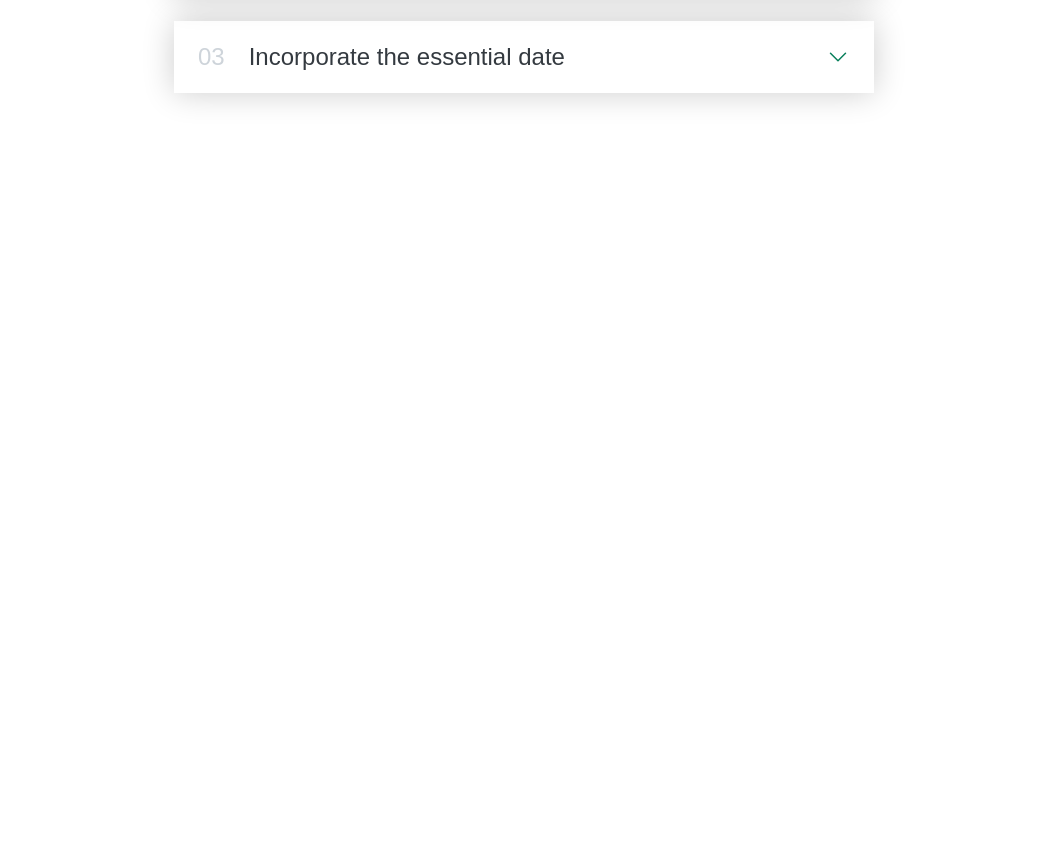
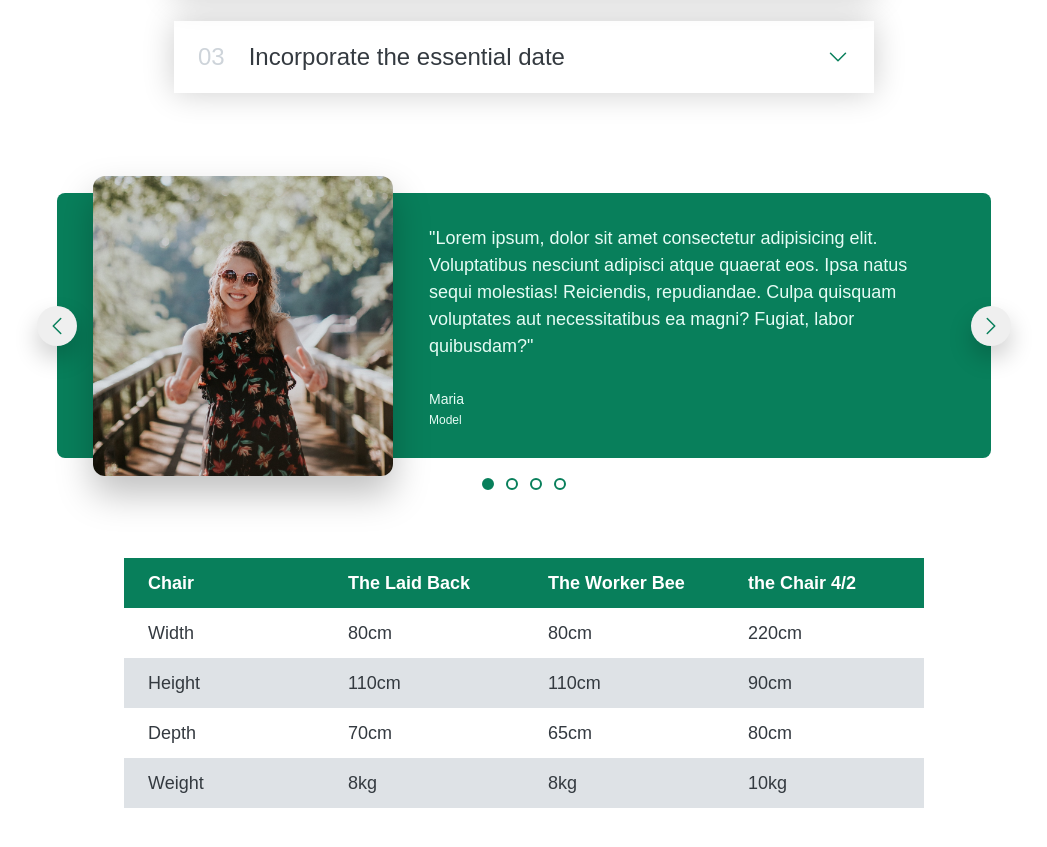
Before and after one commit to 110812055/html_project, a plain HTML site: page 01-accordion-starter.html in a window 1280 px wide. Shown: the part 511-1358 px from the top of the page, without its empty margins (116-1163 px from the left). Before the commit the page ends 800 px from the top, so only its background shows below. Drawn offline with Linux system fonts and the light colour scheme; a web font is replaced by a local one.

Commit message:
第三版

```diff
--- a/01-accordion-starter.html
+++ b/01-accordion-starter.html
@@ -100,6 +100,136 @@
         color: #343a40;
         line-height: 1;
       }
+
+      .carousel {
+        background-color: #087f5b;
+        width: 800px;
+        margin: 100px auto;
+        padding: 32px;
+        padding-left: 86px;
+        padding-right: 48px;
+        color: #e6fcf5;
+        border-radius: 8px;
+        position: relative;
+
+        /* FLEX */
+        display: flex;
+        align-items: center;
+        justify-content: center;
+        gap: 86px;
+      }
+
+      img {
+        height: 200px;
+        transform: scale(1.5);
+        border-radius: 8px;
+        box-shadow: 0 12px 24px rgba(0, 0, 0, 0.25);
+      }
+
+      .btn {
+        width: 40px;
+        height: 40px;
+        position: absolute;
+        border-radius: 50%;
+        border: none;
+        display: flex;
+        justify-content: center;
+        align-items: center;
+      }
+
+      .btn-icon {
+        stroke: #087f5b;
+        width: 24px;
+        height: 24px;
+      }
+
+      .btn-left {
+        left: 0;
+        top: 50%;
+        transform: translate(-50%, -50%);
+        box-shadow: 0 12px 24px rgba(0, 0, 0, 0.2);
+      }
+
+      .btn-right {
+        right: 0;
+        top: 50%;
+        transform: translate(50%, -50%);
+        box-shadow: 0 12px 24px rgba(0, 0, 0, 0.2);
+      }
+
+      .quote-text {
+        font-size: 18px;
+        font-weight: 500;
+        line-height: 1.5;
+        margin-bottom: 32px;
+      }
+
+      .quote-author {
+        font-size: 14px;
+        margin-bottom: 8px;
+      }
+
+      .quote-job {
+        font-size: 12px;
+      }
+
+      .dots {
+        position: absolute;
+        left: 50%;
+        bottom: 0;
+        transform: translate(-50%, 32px);
+        display: flex;
+        gap: 12px;
+      }
+
+      .dot {
+        height: 12px;
+        width: 12px;
+        background-color: #fff;
+        border: 2px solid #087f5b;
+        border-radius: 50%;
+      }
+
+      .dot-fill {
+        background-color: #087f5b;
+      }
+
+      body {
+        font-family: "Amaranth", sans-serif;
+        color: #343a40;
+        line-height: 1;
+      }
+
+      /* TABLE */
+      table {
+        width: 800px;
+        margin: 100px auto;
+        /* border: 1px solid #343a40; */
+        font-size: 18px;
+        border-collapse: collapse;
+      }
+
+      th,
+      td {
+        /* border: 1px solid #343a40; */
+        text-align: left;
+        padding: 16px 24px;
+        width: 25%;
+      }
+
+      th {
+        background-color: #087f5b;
+        color: #fff;
+      }
+
+      tbody tr:nth-child(odd){
+        background-color: #f8f9fa;
+      }
+
+      tbody tr:nth-child(odd){
+        background-color: #dee2e6;
+      }
+
     </style>
   </head>
   <body>
@@ -203,5 +333,98 @@
         </div>
       </div>
     </div>
+
+    <div class="carousel">
+      <img src="maria.jpg" alt="Maria" />
+      <blockquote class="quote">
+        <p class="quote-text">
+          "Lorem ipsum, dolor sit amet consectetur adipisicing elit.
+          Voluptatibus nesciunt adipisci atque quaerat eos. Ipsa natus sequi
+          molestias! Reiciendis, repudiandae. Culpa quisquam voluptates aut
+          necessitatibus ea magni? Fugiat, labor quibusdam?"
+        </p>
+        <p class="quote-author">Maria</p>
+        <p class="quote-job">Model</p>
+      </blockquote>
+      <button class="btn btn-left">
+        <svg
+          xmlns="http://www.w3.org/2000/svg"
+          fill="none"
+          viewBox="0 0 24 24"
+          stroke-width="1.5"
+          stroke="currentColor"
+          class="btn-icon"
+        >
+          <path
+            stroke-linecap="round"
+            stroke-linejoin="round"
+            d="M15.75 19.5L8.25 12l7.5-7.5"
+          />
+        </svg>
+      </button>
+      <button class="btn btn-right">
+        <svg
+          xmlns="http://www.w3.org/2000/svg"
+          fill="none"
+          viewBox="0 0 24 24"
+          stroke-width="1.5"
+          stroke="currentColor"
+          class="btn-icon"
+        >
+          <path
+            stroke-linecap="round"
+            stroke-linejoin="round"
+            d="M8.25 4.5l7.5 7.5-7.5 7.5"
+          />
+        </svg>
+      </button>
+      <div class="dots">
+        <button class="dot dot-fill">&nbsp;</button>
+        <button class="dot">&nbsp;</button>
+        <button class="dot">&nbsp;</button>
+        <button class="dot">&nbsp;</button>
+      </div>
+    </div>
+
+    <table>
+      <thead>
+        <tbody>
+        <tr>
+          <th>Chair</th>
+          <th>The Laid Back</th>
+          <th>The Worker Bee</th>
+          <th>the Chair 4/2</th>
+        </tr>
+      </thead>
+
+        <tr>
+          <td>Width</td>
+          <td>80cm</td>
+          <td>80cm</td>
+          <td>220cm</td>
+        </tr>
+
+        <tr>
+          <td>Height</td>
+          <td>110cm</td>
+          <td>110cm</td>
+          <td>90cm</td>
+        </tr>
+
+        <tr>
+          <td>Depth</td>
+          <td>70cm</td>
+          <td>65cm</td>
+          <td>80cm</td>
+        </tr>
+
+        <tr>
+          <td>Weight</td>
+          <td>8kg</td>
+          <td>8kg</td>
+          <td>10kg</td>
+        </tr>
+      </tbody>
+    </table>
   </body>
 </html>
```
Also changed, not shown: index.html (+6 -1 lines), table.html (added, +106 -0 lines).
